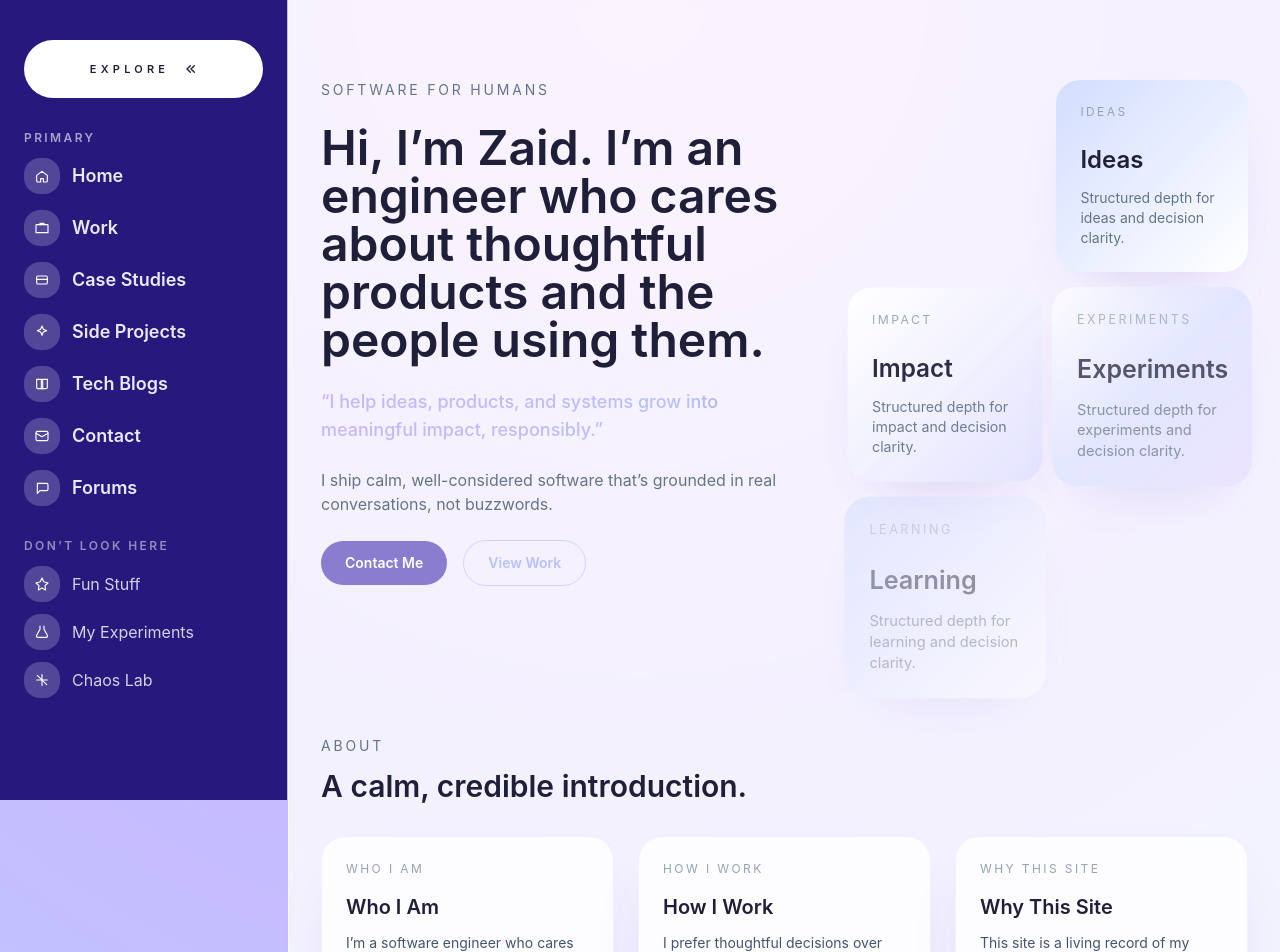
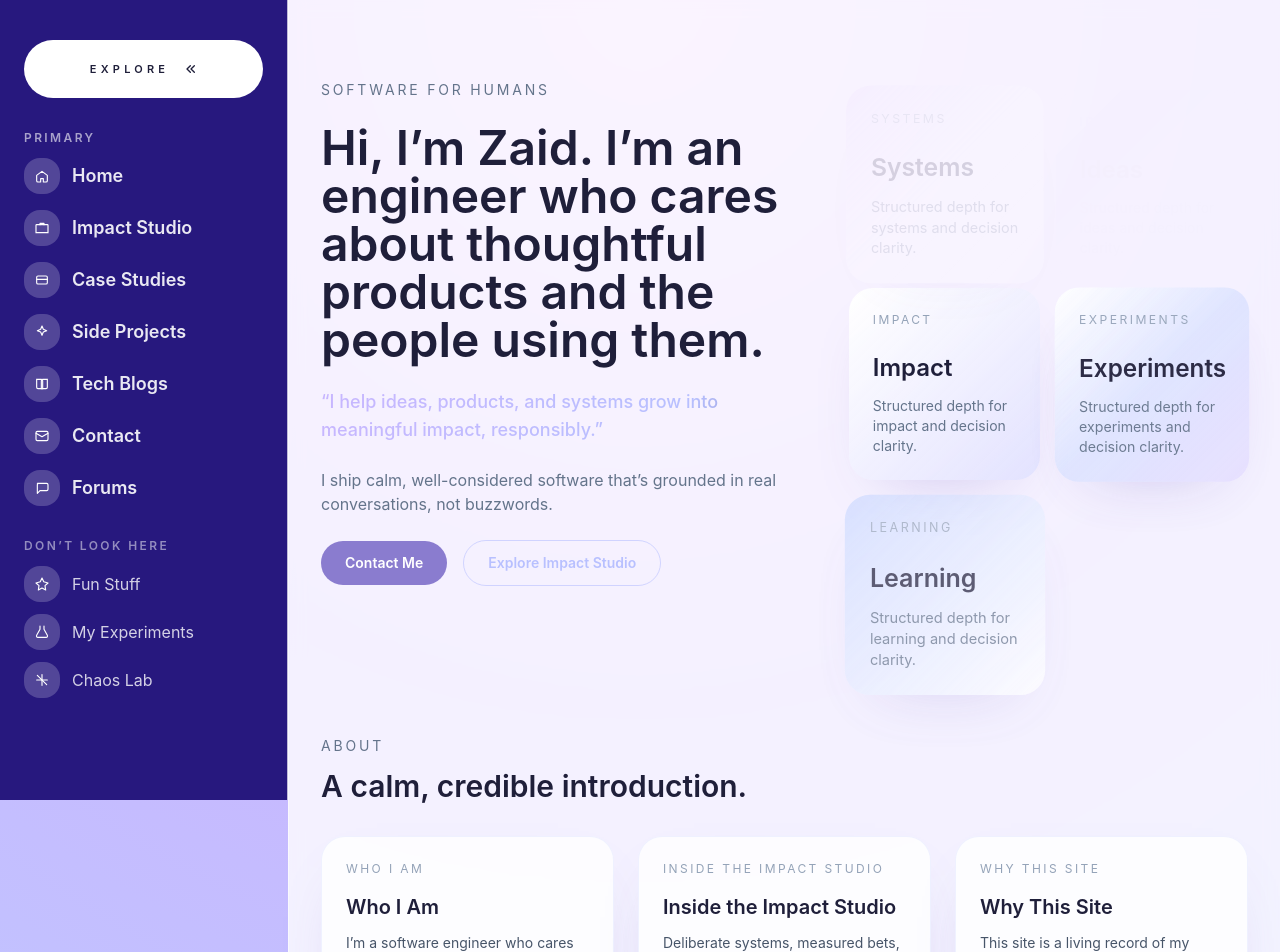
Before and after one commit to deploy-and-die/my-tech-suit, a Next.js app: page / in a window 1280 px wide. Shown: the top 952 px of the page. Built offline with nearby package versions, Linux system fonts and the light colour scheme.

Commit message:
Fixed Impact Studio Page

```diff
--- a/app/work/page.tsx
+++ b/app/work/page.tsx
@@ -62,7 +62,7 @@ const heroStats: HeroStat[] = [
   {
     id: "ownership",
     label: "APIs, Integrations, Reliability",
-    valueText: "End-to-End Ownership",
+    valueText: "End to End Ownership",
   },
 ];
 
@@ -73,13 +73,13 @@ const roles: Role[] = [
     company: "Karbon Business",
     duration: "Oct 2024 – Present",
     domain: "AI Accounting, Fintech",
-    headline: "Building AI-driven accounting systems at scale",
+    headline: "Building AI driven accounting systems at scale",
     impacts: [
       "Led FinBox integration into Karbon’s AI Accountant to ingest complex bank statements (PDF, Excel, images).",
-      "Designed core APIs for ATIS, enabling real-time bi-directional sync with Tally.",
-      "Introduced idempotency, retries, and reconciliation jobs to guarantee exactly-once updates.",
-      "Built and owned the Tally AIA Connector (Windows app) for near real-time accounting flows.",
-      "Delivered the prepaid cards system end-to-end, reliably handling ₹95L monthly GTV.",
+      "Designed core APIs for ATIS, enabling real time bi directional sync with Tally.",
+      "Introduced idempotency, retries, and reconciliation jobs to guarantee exactly once updates.",
+      "Built and owned the Tally AIA Connector (Windows app) for near real time accounting flows.",
+      "Delivered the prepaid cards system end to end, reliably handling ₹95L monthly GTV.",
     ],
   },
   {
@@ -105,7 +105,7 @@ const roles: Role[] = [
     domain: "Fintech Infrastructure",
     headline: "From intern to systems thinker",
     impacts: [
-      "Designed a real-time logging pipeline using Kafka.",
+      "Designed a real time logging pipeline using Kafka.",
       "Built a Kibana-style analytics dashboard for live insights.",
       "Worked across data, backend, and presentation layers.",
       "Built early instincts for system design tradeoffs and production constraints.",
@@ -128,13 +128,13 @@ const highlights: Highlight[] = [
   },
   {
     id: "sync",
-    label: "Real-time sync",
+    label: "Real time sync",
     value: "Accounting systems (Tally)",
-    detail: "Bi-directional updates with reconciliation safety nets.",
+    detail: "Bi directional updates with reconciliation safety nets.",
   },
   {
     id: "ownership",
-    label: "End-to-end ownership",
+    label: "End to end ownership",
     value: "APIs → connectors → reconciliation",
     detail: "Full lifecycle responsibility.",
   },
@@ -150,13 +150,13 @@ const skillClusters: SkillCluster[] = [
   {
     id: "backend",
     title: "Backend & APIs",
-    skills: "FastAPI, REST APIs, idempotency, retries, reconciliation",
+    skills: "FastAPI, REST APIs, Idempotency, Retries, Reconciliation",
     usage: "Used across fintech and AI accounting systems.",
   },
   {
     id: "systems",
     title: "Systems & Reliability",
-    skills: "Distributed systems, microservices, event-driven workflows",
+    skills: "Distributed Systems, Microservices, Event Driven Workflows",
     usage: "Applied in recon, ETL pipelines, and accounting sync.",
   },
   {
@@ -274,7 +274,7 @@ export default function WorkPage() {
   return (
     <section className="space-y-12">
       <header className="space-y-4">
-        <h1 className="text-3xl font-semibold text-slate-900">Work</h1>
+        <h1 className="text-3xl font-semibold text-slate-900">Impact Studio</h1>
         <p className="max-w-2xl text-slate-600">
           I’ve spent the last few years building and operating backend systems in fintech and AI
           products — from early design decisions to production reliability.
@@ -287,7 +287,7 @@ export default function WorkPage() {
 
       <section className="space-y-6">
         <div className="flex items-center justify-between">
-          <h2 className="text-xl font-semibold text-slate-900">Work at a glance</h2>
+          <h2 className="text-xl font-semibold text-slate-900">Impact Studio at a glance</h2>
           <span className="text-sm uppercase tracking-[0.25em] text-slate-400">Live metrics</span>
         </div>
         <div className="grid gap-4 md:grid-cols-2">
--- a/components/contact/SocialSection.tsx
+++ b/components/contact/SocialSection.tsx
@@ -12,7 +12,7 @@ const socialCards: SocialCard[] = [
   {
     title: "Professional updates",
     description:
-      "Work, career milestones, and conversations around software, systems, and growth.",
+      "Impact Studio launches, career milestones, and conversations around software, systems, and growth.",
     href: "https://www.linkedin.com/in/zaid-ali-b409501a4/",
     icon: <LinkedInIcon />,
     platform: "LinkedIn",
--- a/components/layout/BrandPage.tsx
+++ b/components/layout/BrandPage.tsx
@@ -17,8 +17,8 @@ const aboutCards = [
     body: "I’m a software engineer who cares about turning ideas into systems that actually hold up in the real world.\n\nI focus on clarity, tradeoffs, and building things that survive real usage—not just demos.",
   },
   {
-    title: "How I Work",
-    body: "I prefer thoughtful decisions over rushed code, and simple systems over clever ones.\n\nI believe good engineering is calm, intentional, and honest about constraints.",
+    title: "Inside the Impact Studio",
+    body: "Deliberate systems, measured bets, and space to think before building.\n\nIt’s where ideas become reliable software without the chaos.",
   },
   {
     title: "Why This Site",
@@ -138,7 +138,7 @@ export function BrandPage() {
                 className="rounded-full border border-accent/60 px-6 py-3 text-sm font-semibold text-accent transition hover:border-accentDark hover:text-accentDark"
                 href="/work"
               >
-                View Work
+                Explore Impact Studio
               </Link>
             </div>
           </motion.div>
@@ -165,7 +165,7 @@ export function BrandPage() {
                         duration: 4,
                         repeat: Infinity,
                         repeatDelay: 0.6,
-                        delay: 1 + index * 0.7,
+                        delay: index * 0.8,
                         ease: "easeInOut",
                       }
                 }
--- a/components/navigation/Sidebar.tsx
+++ b/components/navigation/Sidebar.tsx
@@ -8,7 +8,7 @@ const AUTO_HIDE_MS = 10_000;
 
 const primaryLinks = [
   { href: "/", label: "Home", icon: <HomeIcon /> },
-  { href: "/work", label: "Work", icon: <WorkIcon /> },
+  { href: "/work", label: "Impact Studio", icon: <WorkIcon /> },
   { href: "/case-studies", label: "Case Studies", icon: <CaseIcon /> },
   { href: "/side-projects", label: "Side Projects", icon: <SparkIcon /> },
   { href: "/blog", label: "Tech Blogs", icon: <BookIcon /> },
@@ -192,7 +192,7 @@ export function Sidebar() {
                 }`}
                 aria-hidden={isExpanded}
               >
-                <span className="flex h-10 w-10 items-center justify-center rounded-full bg-ink text-white">
+                <span className="flex h-8 w-8 items-center justify-center rounded-full border border-white/70 bg-white/90 text-ink shadow-sm">
                   <svg
                     className="h-4 w-4"
                     fill="none"
```
